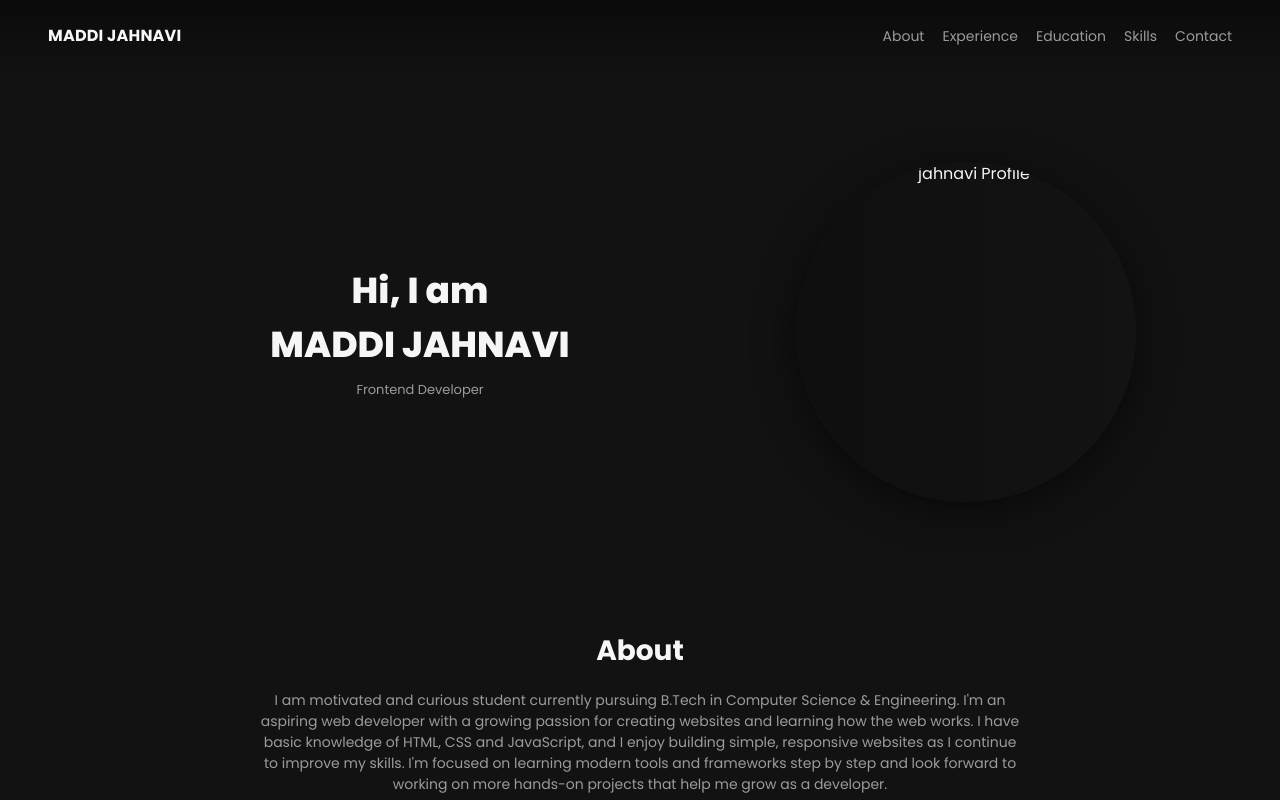
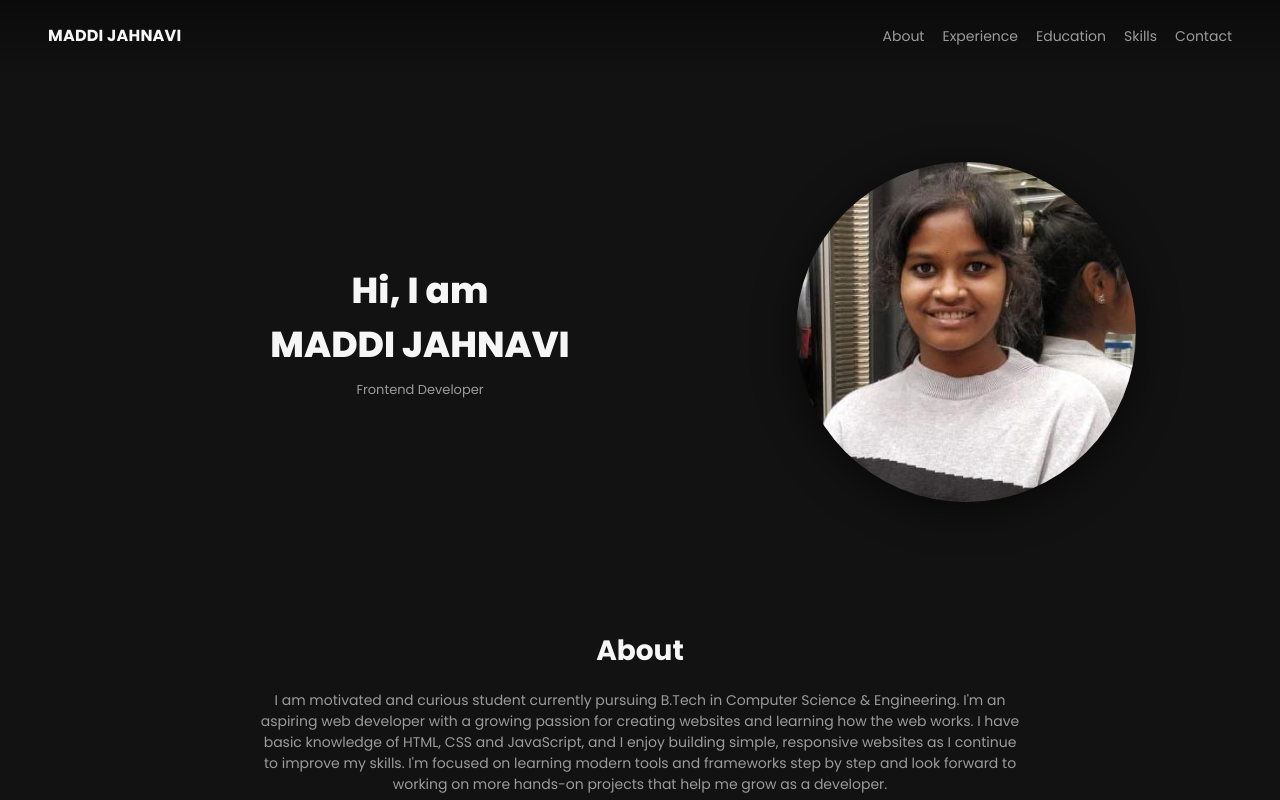
Before and after one commit to Jahnavi-01-arc/PROTOFOLIO, a plain HTML site: page index.html in a window 1280 px wide. Shown: the top 800 px of the page. Drawn offline with Linux system fonts and the light colour scheme.

Commit message:
Update index.html

```diff
--- a/index.html
+++ b/index.html
@@ -106,7 +106,7 @@
         </div>
         <div class="photo-wrap">
           <div class="photo">
-            <img src="proflie.jpg" alt="jahnavi Profile">
+            <img src="photo.jpg" alt="jahnavi Profile">
           </div>
         </div>
       </section>
```
